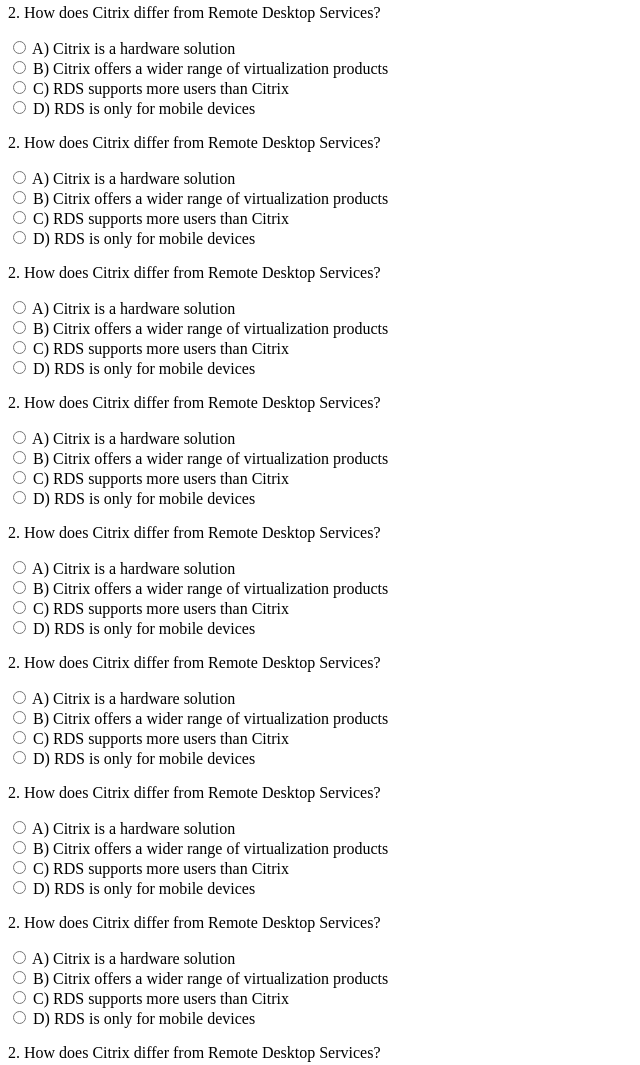
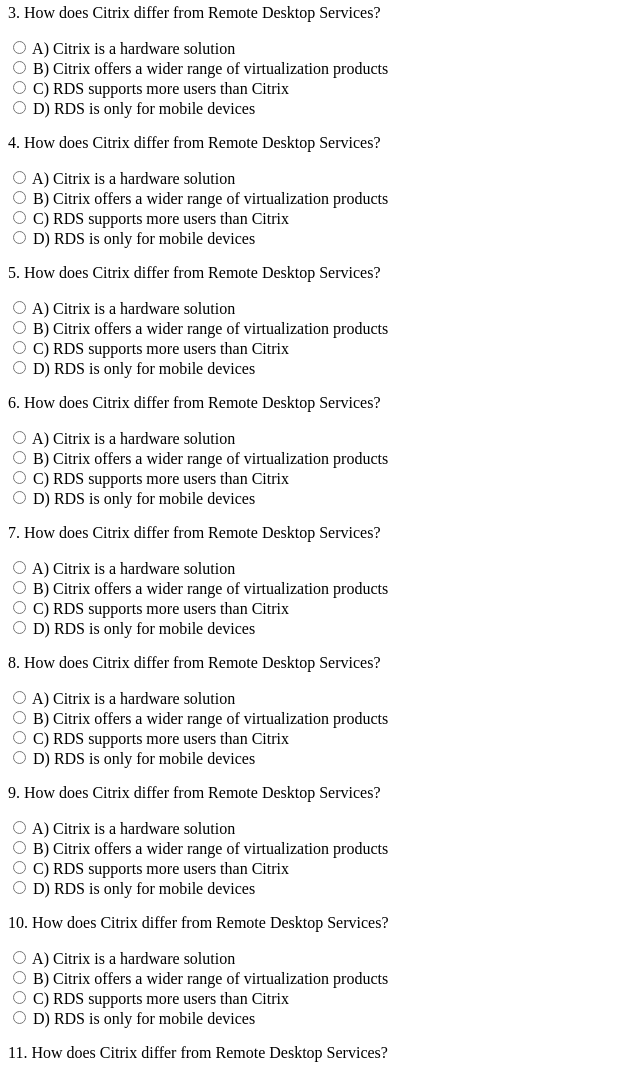
Before and after one commit to Larzuwa/QuizTest, a plain HTML site: page index.html in a window 1280 px wide. Shown: the part 336-1401 px from the top of the page, without its empty margins (0-640 px from the left). Drawn offline with Linux system fonts and the light colour scheme.

Commit message:
updated numers in questions

```diff
--- a/index.html
+++ b/index.html
@@ -22,63 +22,63 @@
         <input type="radio" name="question2" value="D"> D) RDS is only for mobile devices<br>
         <!-- -->
         <!-- Third Question -->
-        <p>2. How does Citrix differ from Remote Desktop Services?</p>
+        <p>3. How does Citrix differ from Remote Desktop Services?</p>
         <input type="radio" name="question3" value="A"> A) Citrix is a hardware solution<br>
         <input type="radio" name="question3" value="B"> B) Citrix offers a wider range of virtualization products<br>
         <input type="radio" name="question3" value="C"> C) RDS supports more users than Citrix<br>
         <input type="radio" name="question3" value="D"> D) RDS is only for mobile devices<br>
         <!-- -->
         <!-- Fourth Question -->
-        <p>2. How does Citrix differ from Remote Desktop Services?</p>
+        <p>4. How does Citrix differ from Remote Desktop Services?</p>
         <input type="radio" name="question4" value="A"> A) Citrix is a hardware solution<br>
         <input type="radio" name="question4" value="B"> B) Citrix offers a wider range of virtualization products<br>
         <input type="radio" name="question4" value="C"> C) RDS supports more users than Citrix<br>
         <input type="radio" name="question4" value="D"> D) RDS is only for mobile devices<br>
         <!-- -->
         <!-- Fifth Question -->
-        <p>2. How does Citrix differ from Remote Desktop Services?</p>
+        <p>5. How does Citrix differ from Remote Desktop Services?</p>
         <input type="radio" name="question5" value="A"> A) Citrix is a hardware solution<br>
         <input type="radio" name="question5" value="B"> B) Citrix offers a wider range of virtualization products<br>
         <input type="radio" name="question5" value="C"> C) RDS supports more users than Citrix<br>
         <input type="radio" name="question5" value="D"> D) RDS is only for mobile devices<br>
         <!-- -->
         <!-- Sixth Question -->
-        <p>2. How does Citrix differ from Remote Desktop Services?</p>
+        <p>6. How does Citrix differ from Remote Desktop Services?</p>
         <input type="radio" name="question6" value="A"> A) Citrix is a hardware solution<br>
         <input type="radio" name="question6" value="B"> B) Citrix offers a wider range of virtualization products<br>
         <input type="radio" name="question6" value="C"> C) RDS supports more users than Citrix<br>
         <input type="radio" name="question6" value="D"> D) RDS is only for mobile devices<br>
         <!-- -->
         <!-- Seventh Question -->
-        <p>2. How does Citrix differ from Remote Desktop Services?</p>
+        <p>7. How does Citrix differ from Remote Desktop Services?</p>
         <input type="radio" name="question7" value="A"> A) Citrix is a hardware solution<br>
         <input type="radio" name="question7" value="B"> B) Citrix offers a wider range of virtualization products<br>
         <input type="radio" name="question7" value="C"> C) RDS supports more users than Citrix<br>
         <input type="radio" name="question7" value="D"> D) RDS is only for mobile devices<br>
         <!-- -->
         <!-- Eigth Question -->
-        <p>2. How does Citrix differ from Remote Desktop Services?</p>
+        <p>8. How does Citrix differ from Remote Desktop Services?</p>
         <input type="radio" name="question8" value="A"> A) Citrix is a hardware solution<br>
         <input type="radio" name="question8" value="B"> B) Citrix offers a wider range of virtualization products<br>
         <input type="radio" name="question8" value="C"> C) RDS supports more users than Citrix<br>
         <input type="radio" name="question8" value="D"> D) RDS is only for mobile devices<br>
         <!-- -->
         <!-- Neinth Question -->
-        <p>2. How does Citrix differ from Remote Desktop Services?</p>
+        <p>9. How does Citrix differ from Remote Desktop Services?</p>
         <input type="radio" name="question9" value="A"> A) Citrix is a hardware solution<br>
         <input type="radio" name="question9" value="B"> B) Citrix offers a wider range of virtualization products<br>
         <input type="radio" name="question9" value="C"> C) RDS supports more users than Citrix<br>
         <input type="radio" name="question9" value="D"> D) RDS is only for mobile devices<br>
         <!-- -->
         <!-- Tenth Question -->
-        <p>2. How does Citrix differ from Remote Desktop Services?</p>
+        <p>10. How does Citrix differ from Remote Desktop Services?</p>
         <input type="radio" name="question10" value="A"> A) Citrix is a hardware solution<br>
         <input type="radio" name="question10" value="B"> B) Citrix offers a wider range of virtualization products<br>
         <input type="radio" name="question10" value="C"> C) RDS supports more users than Citrix<br>
         <input type="radio" name="question10" value="D"> D) RDS is only for mobile devices<br>
         <!-- -->
         <!-- Eleventh Question -->
-        <p>2. How does Citrix differ from Remote Desktop Services?</p>
+        <p>11. How does Citrix differ from Remote Desktop Services?</p>
         <input type="radio" name="question11" value="A"> A) Citrix is a hardware solution<br>
         <input type="radio" name="question11" value="B"> B) Citrix offers a wider range of virtualization products<br>
         <input type="radio" name="question11" value="C"> C) RDS supports more users than Citrix<br>
```
